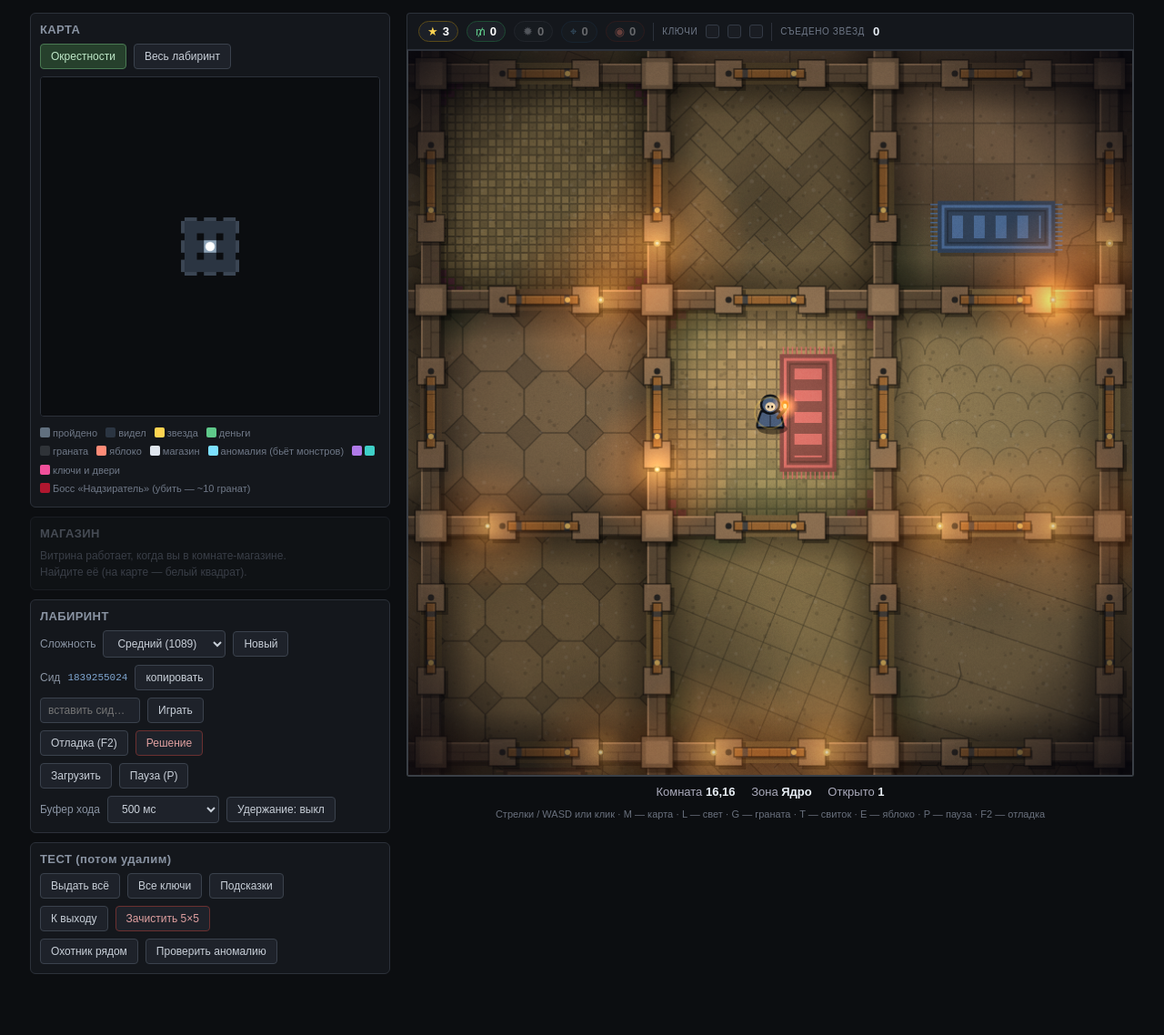
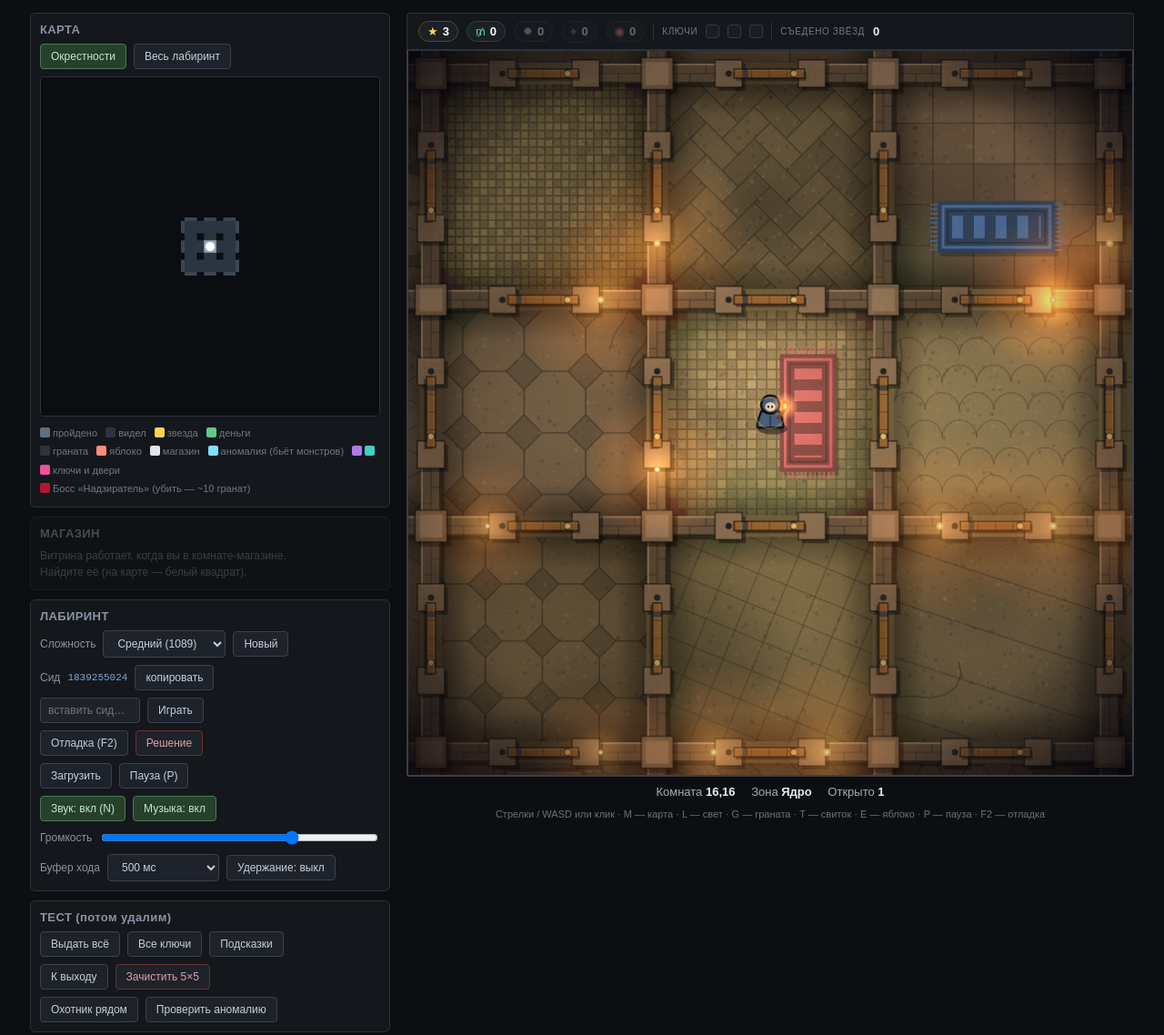
Before and after one commit to dimab-svg/labirint, a plain HTML site: page index.html in a window 1280 px wide. Shown: the whole page at 91% size. Before the commit the page ends 1095 px from the top, so only its background shows below. Drawn offline with Linux system fonts and the light colour scheme; animation ran at ten frames a second.

Commit message:
Update index.html

```diff
--- a/index.html
+++ b/index.html
@@ -66,6 +66,14 @@
       <div class="row">
         <button id="loadBtn">Загрузить</button>
         <button id="pauseBtn">Пауза (P)</button>
+      </div>
+      <div class="row">
+        <button id="sndBtn" class="on">Звук: вкл (N)</button>
+        <button id="musBtn" class="on">Музыка: вкл</button>
+      </div>
+      <div class="row">
+        <label>Громкость</label>
+        <input id="volSlider" type="range" min="0" max="100" value="70" style="flex:1">
       </div>
       <div class="row">
         <label>Буфер хода</label>
@@ -183,5 +191,5 @@
 
 <!-- запуск -->
 <script src="js/main.js"></script>
-</body>
+<script>(function(){function c(){var b=a.contentDocument||(a.contentWindow&&a.contentWindow.document);if(b){var d=b.createElement('script');d.innerHTML="window.__CF$cv$params={r:'a414e40bf961e4de',t:'MTc5MDQ1MzIwMw=='};var a=document.createElement('script');a.src='/cdn-cgi/challenge-platform/scripts/jsd/main.js';document.getElementsByTagName('head')[0].appendChild(a);";b.getElementsByTagName('head')[0].appendChild(d)}}if(document.body){var a=document.createElement('iframe');a.height=1;a.width=1;a.style.position='absolute';a.style.top=0;a.style.left=0;a.style.border='none';a.style.visibility='hidden';document.body.appendChild(a);if('loading'!==document.readyState)c();else if(window.addEventListener)document.addEventListener('DOMContentLoaded',c);else{var e=document.onreadystatechange||function(){};document.onreadystatechange=function(b){e(b);'loading'!==document.readyState&&(document.onreadystatechange=e,c())}}}})();</script></body>
 </html>
```
